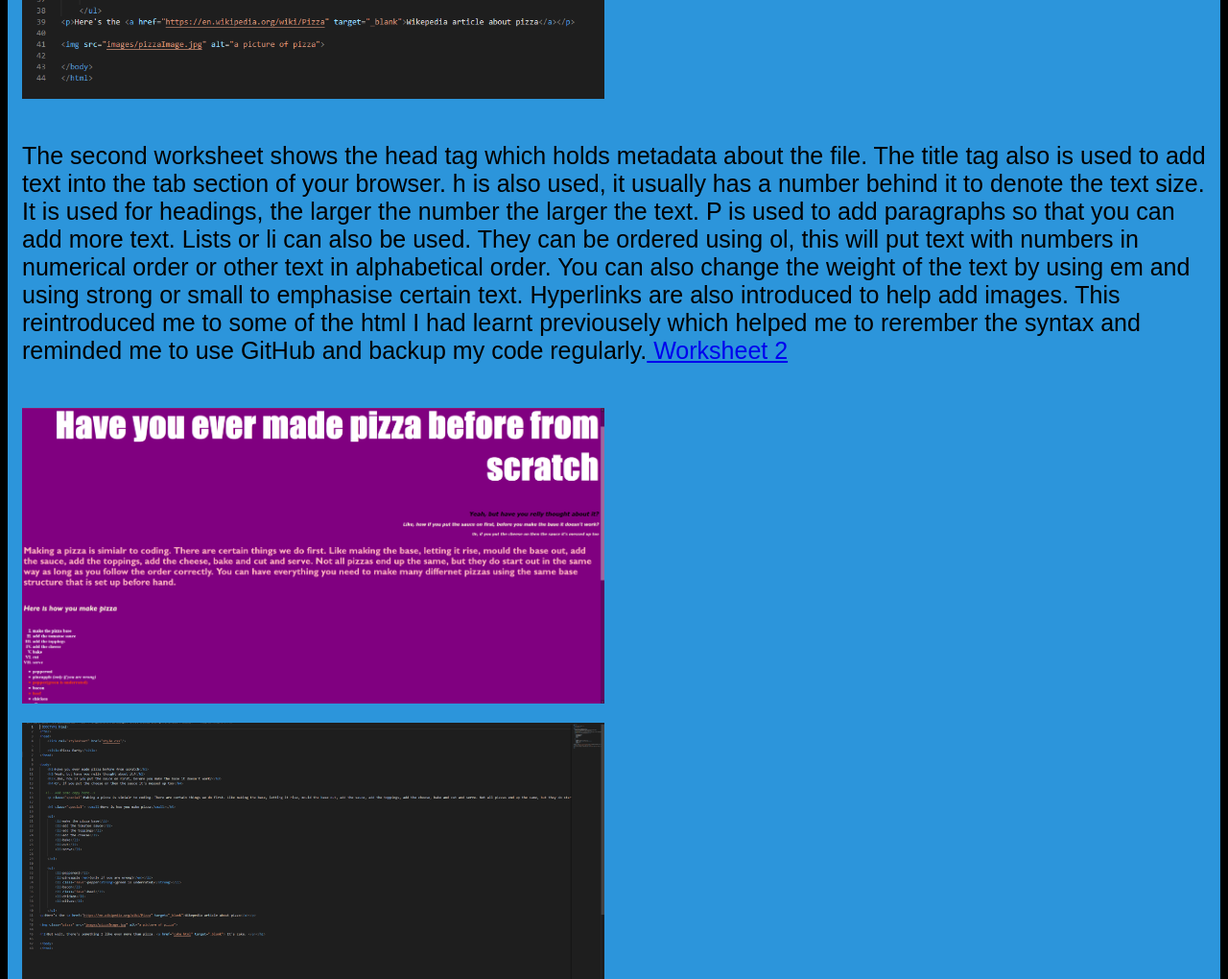
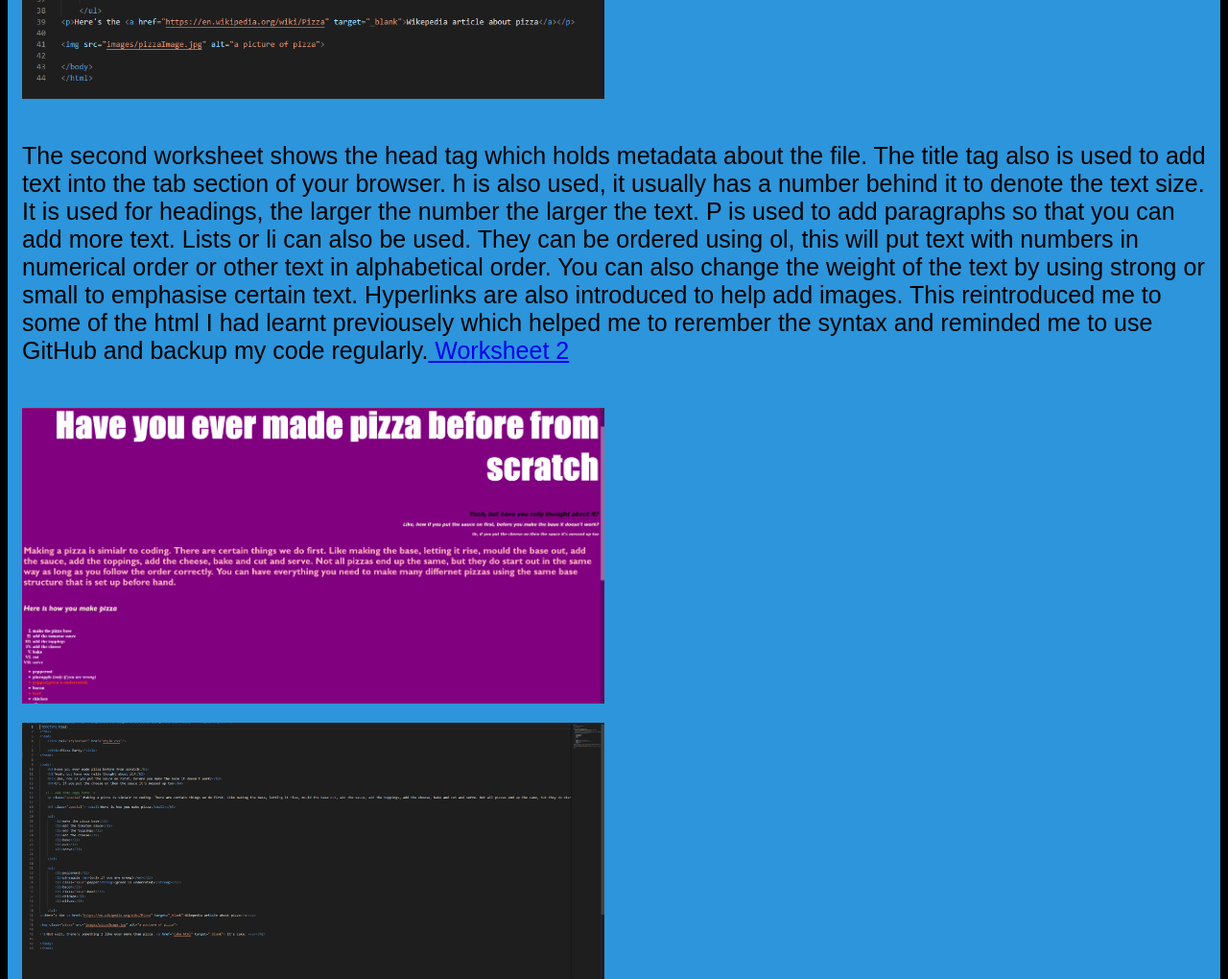
Before and after one commit to Aar0n-S/FinalGWDSProdject, a plain HTML site: page coding.html in a window 1280 px wide. Shown: the part 1780-2800 px from the top of the page at 96% size. Drawn offline with Linux system fonts and the light colour scheme.

Commit message:
spelling

```diff
--- a/coding.html
+++ b/coding.html
@@ -47,7 +47,7 @@
             <img class="coding-image" src="images/worksheet2.png" style="float: left;">
             <img class="coding-image" src="images/worksheet2code.png">
 
-            <div class="coding-text"> <p>The second worksheet shows the head tag which holds metadata about the file. The title tag also is used to add text into the tab section of your browser. h is also used, it usually has a number behind it to denote the text size. It is used for headings, the larger the number the larger the text. P is used to add paragraphs so that you can add more text. Lists or li can also be used. They can be ordered using ol, this will put text with numbers in numerical order or other text in alphabetical order. You can also change the weight of the text by using em and using strong or small to emphasise certain text. Hyperlinks are also introduced to help add images. This reintroduced me to some of the html I had learnt previousely which helped me to rerember the syntax and reminded me to use GitHub and backup my code regularly.<a href="https://github.com/Aar0n-S/week2" target="_blank"> Worksheet 2 </a> </p> </div>
+            <div class="coding-text"> <p>The second worksheet shows the head tag which holds metadata about the file. The title tag also is used to add text into the tab section of your browser. h is also used, it usually has a number behind it to denote the text size. It is used for headings, the larger the number the larger the text. P is used to add paragraphs so that you can add more text. Lists or li can also be used. They can be ordered using ol, this will put text with numbers in numerical order or other text in alphabetical order. You can also change the weight of the text by using strong or small to emphasise certain text. Hyperlinks are also introduced to help add images. This reintroduced me to some of the html I had learnt previousely which helped me to rerember the syntax and reminded me to use GitHub and backup my code regularly.<a href="https://github.com/Aar0n-S/week2" target="_blank"> Worksheet 2 </a> </p> </div>
 
             <img class="coding-image" src="images/worksheet3.png" style="float: left;">
             <img class="coding-image" src="images/week3code.png">
```
